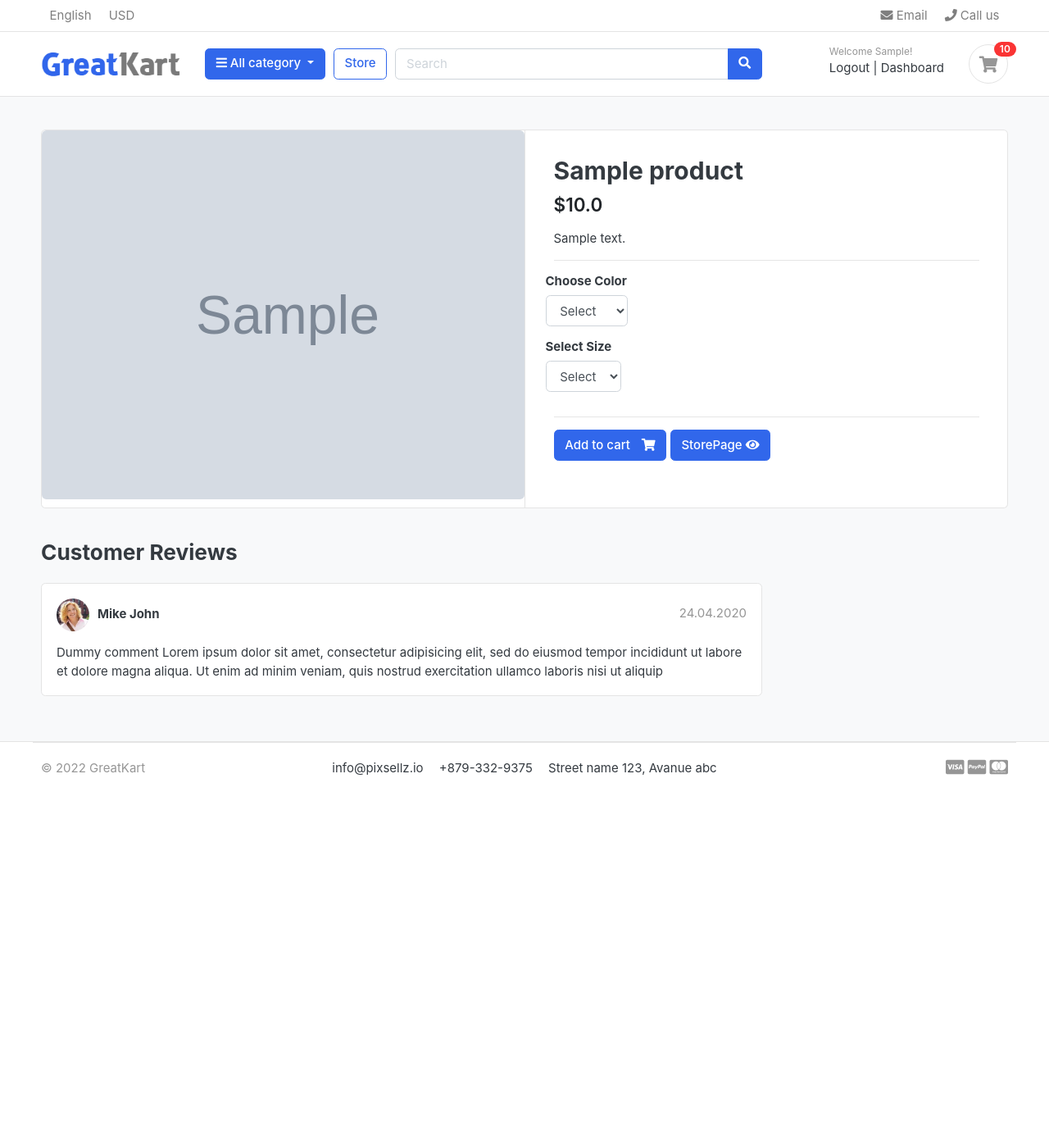
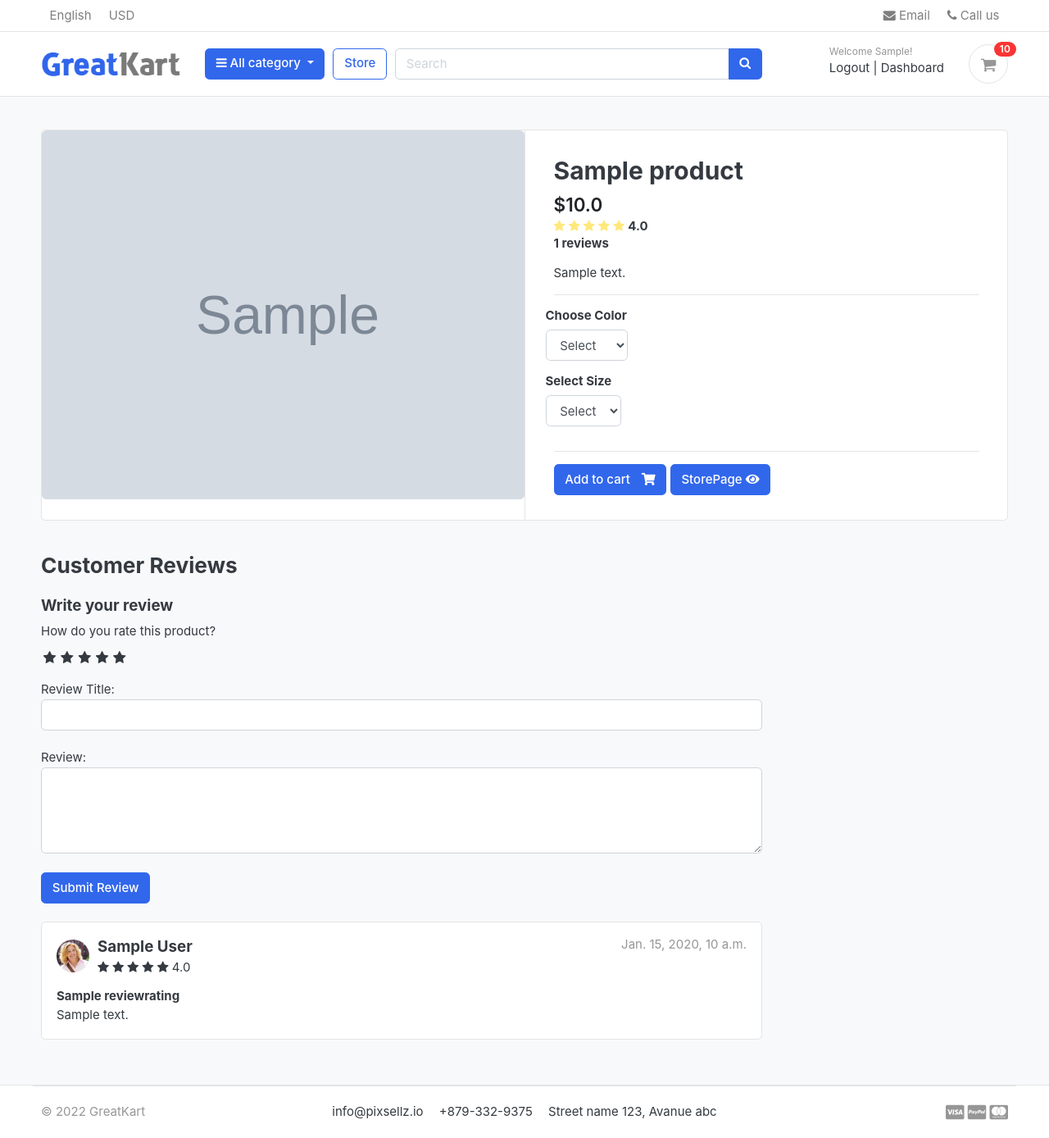
Before and after one commit to Yash-KK/E-Commerce, a Django app: a page that uses templates/base.html in a window 1280 px wide. Shown: the whole page at 82% size. Before the commit the page ends 945 px from the top, so only its background shows below. Run offline with Django 4.2, Linux system fonts and the light colour scheme; a user stored in the database is signed in; tables that the repository leaves empty hold one stand-in row (values such as "Sample post"); grey boxes marked "Sample" are stand-in pictures; some libraries are stand-ins or nearby versions; some web fonts are replaced.

Commit message:
Review and Rating functionality

```diff
--- a/Store/admin.py
+++ b/Store/admin.py
@@ -2,7 +2,9 @@ from django.contrib import admin
 
 from .models import (
     Product,
-    Variation
+    Variation,
+
+    ReviewRating
 )
 
 # Register your models here.
@@ -20,3 +22,4 @@ class VariationAdmin(admin.ModelAdmin):
 
 admin.site.register(Product, ProductAdmin)
 admin.site.register(Variation, VariationAdmin)
+admin.site.register(ReviewRating)
--- a/Store/urls.py
+++ b/Store/urls.py
@@ -5,7 +5,7 @@ from .import views
 urlpatterns = [
     path("", views.store_page, name='store-page'),
     path("search/", views.search_functionality, name='search'),
-
+    path("submit-review/<int:product_id>", views.submit_review, name='submit-review'),
     path("<slug:c_slug>/", views.store_page, name='product-by-category'),
     path("<slug:c_slug>/<slug:p_slug>/", views.product_detail, name='product-detail'),
 ]
--- a/Store/views.py
+++ b/Store/views.py
@@ -1,17 +1,29 @@
-from django.shortcuts import render
+#DJANGO
+from django.http import HttpResponse
+from django.shortcuts import redirect, render
 from django.db.models import Q
 from django.core.paginator import (
     Paginator,
     EmptyPage,
     PageNotAnInteger
 )
-# Models
+
+#MODELS
 from .models import (
-    Product
+    Product,
+    ReviewRating
 )
+from acc.models import Account
 from Category.models import (
     Category
 )
+from Orders.models import (
+    OrderProduct
+)
+
+#FORMS
+from .forms import RatingForm
+
 # Create your views here.
 
 def search_functionality(request):
@@ -67,10 +79,56 @@ def store_page(request, c_slug=None):
     return render(request, 'Store/store.html',context)
 
 def product_detail(request,c_slug=None, p_slug=None):
+
     if c_slug and p_slug:
         product_detail = Product.objects.get(category__category_slug = c_slug, product_slug=p_slug)
 
+    if request.user.is_authenticated:
+        order_product = OrderProduct.objects.filter(user=request.user, product=product_detail.id).exists()
+    else:
+        order_product = None
+
+    reviews = ReviewRating.objects.filter(product=product_detail.id)
     context = {
-        'pd':product_detail
+        'pd':product_detail,
+        'op': order_product,
+
+        'reviews':reviews
     }
     return render(request ,'Store/productDetail.html',context)
+
+
+def submit_review(request,product_id):
+    product = Product.objects.get(id=product_id)
+    current_user = request.user
+    ip = request.META.get("REMOTE_ADDR")
+    previous_url = request.META.get("HTTP_REFERER")
+    obj = ReviewRating()
+
+    try:
+        # update the review
+        if request.method == 'POST':
+            previous_rating = ReviewRating.objects.get(user=current_user, product=product)
+            form = RatingForm(request.POST,instance=previous_rating)
+            if form.is_valid():
+                form.save()
+                return redirect(previous_url)
+    except:
+        print("Except wala")
+        # create a review
+        if request.method == 'POST':
+           if request.method == 'POST':
+            form = RatingForm(request.POST)
+
+            if form.is_valid():
+                obj.rating = request.POST['rating']
+                obj.review = request.POST['review']
+                obj.subject = request.POST['subject']
+
+                obj.ip = ip
+                obj.user = current_user
+                obj.product = product
+                obj.save()
+                return redirect(previous_url)
+
+    return HttpResponse("Reviewed")
--- /dev/null
+++ b/static/css/custom.css
@@ -0,0 +1,61 @@
+/* Hide Radio button */
+.rate > input{
+    display: none;
+  }
+
+  .rate{
+    display: inline-block;;
+    border: 0;
+  }
+
+  .rate > label{
+    float: right;
+  }
+
+  /* Showing the stars */
+  .rate > label:before{
+    display: inline-block;
+    font-size: 1.1rem;
+    font-family: FontAwesome;
+    content: "\f005";
+    margin:0;
+    padding:0.3rem .2rem;
+    cursor: pointer;
+  }
+
+  /* Half star */
+  .rate .half:before{
+    content: "\f089";
+    position: absolute;
+    padding-right: 0;
+  }
+
+  /* Click and hover */
+  input:checked ~ label, label:hover ~ label{
+    color: #ffb503;
+  }
+
+  /* hover hightlight */
+  input:checked + label:hover, input:checked ~ label:hover,input:checked ~ label:hover ~ label,
+  label:hover ~ input:checked ~ label{
+    color: #cc9000;
+  }
+
+  .rating-star i{
+    color: #ffb503 !important;
+  }
+
+  ul.thumb{
+    margin:0 auto;
+    padding: 0;
+    float: left;
+  }
+  ul.thumb li{
+    list-style: none;
+    margin: 10px;
+  }
+  ul.thumb li img{
+    width: 80px;
+    height: 80px;
+    border: 1px solid grey;
+  }
--- a/templates/Store/productDetail.html
+++ b/templates/Store/productDetail.html
@@ -1,9 +1,19 @@
 {% extends 'base.html' %}
-
+{% load static %}
 
 {% block 'title' %}
     {{ pd.product_name }}
 {% endblock 'title' %}
+
+
+{% block 'style' %}
+    <style>
+        .intro {
+            color: #FFE87C;
+          }
+    </style>
+{% endblock 'style' %}
+
 
 
 {% block 'content' %}
@@ -32,6 +42,17 @@
 
                         <div class="mb-3">
                             <var class="price h4">${{ pd.product_price }}</var>
+                            <div>
+                                <span>
+                                    <i class="intro fa fa-star {% if r.rating == 0.5 %} -half-o {% elif r.rating < 1 %}-o {% endif %}" aria-hidden="true"></i>
+                                    <i class="intro fa fa-star {% if r.rating == 1.5 %} -half-o {% elif r.rating < 2 %}-o {% endif %}" aria-hidden="true"></i>
+                                    <i class="intro fa fa-star {% if r.rating == 2.5 %} -half-o {% elif r.rating < 3 %}-o {% endif %}" aria-hidden="true"></i>
+                                    <i class="intro fa fa-star {% if r.rating == 3.5 %} -half-o {% elif r.rating < 4 %}-o {% endif %}" aria-hidden="true"></i>
+                                    <i class="intro fa fa-star {% if r.rating == 4.5 %} -half-o {% elif r.rating < 5 %}-o {% endif %}" aria-hidden="true"></i>
+                                   <span> <strong>{{ pd.avg_review }}</strong>  </span> <br>
+                                   <h6>{{ pd.total_reviews }} reviews</h6>
+                                </span>
+                            </div>
                         </div>
 
                         <p>
@@ -121,26 +142,91 @@
             <h3>Customer Reviews </h3>
 
         </header>
+        <form action="{% url 'submit-review' pd.id %}" method="POST">
+            {% csrf_token %}
+            <h5>Write your review</h5>
+            <div>
+                <!-- Rating stars -->
+                <label>How do you rate this product?</label>
+                <br>
+                <div class="rate">
+                    <input type="radio" name="rating" id="rating10" value="5" required /><label for="rating10" title="5"></label>
+                    <input type="radio" name="rating" id="rating9" value="4.5" required /><label for="rating9" title="4.5" class="half"></label>
+                    <input type="radio" name="rating" id="rating8" value="4" required /><label for="rating8" title="4"></label>
+                    <input type="radio" name="rating" id="rating7" value="3.5" required /><label for="rating7" title="3.5" class="half"></label>
+                    <input type="radio" name="rating" id="rating6" value="3" required /><label for="rating6" title="3"></label>
+                    <input type="radio" name="rating" id="rating5" value="2.5" required /><label for="rating5" title="2.5" class="half"></label>
+                    <input type="radio" name="rating" id="rating4" value="2" required /><label for="rating4" title="2"></label>
+                    <input type="radio" name="rating" id="rating3" value="1.5" required /><label for="rating3" title="1.5" class="half"></label>
+                    <input type="radio" name="rating" id="rating2" value="1" required /><label for="rating2" title="1"></label>
+                    <input type="radio" name="rating" id="rating1" value="0.5" required /><label for="rating1" title="0.5" class="half"></label>
+                </div>
+<br>
+                Review Title:
+                <input type="text" class="form-control" name="subject">
+                <br>
+                Review:
+                <textarea name="review" rows="4" class="form-control"></textarea>
+                <br>
+                <!-- {% if user.is_authenticated %}
+                    {% if orderproduct %}
+                        <input type="submit" value="Submit Review" class="btn btn-primary">
+                    {% else %}
+                        <p>You must purchase this product to post a review.</p>
+                    {% endif %}
+                {% else %}
+                <p>You must be logged in to post a review. <span><a href="{% url 'login-page' %}">Login now</a></span></p>
+                {% endif %} -->
+
+                {% if user.is_authenticated %}
+                    {% if op %}
+                        <input type="submit" value="Submit Review" class="btn btn-primary">
+                    {% else %}
+                    <p>You need to purchase the Product in order to post a review.</p>
+                    {% endif %}
+
+
+                {% else %}
+                <p>You must be logged in to post a review. <span><a href="{% url 'login-page' %}">Login now</a></span></p>
+                {% endif %}
+
+            </div>
+        </form>
+        <br>
+        {% for r in reviews %}
 
                 <article class="box mb-3">
+
                     <div class="icontext w-100">
-                <img src="./images/avatars/avatar1.jpg" class="img-xs icon rounded-circle">
+                        <img src="{% static './images/avatars/avatar1.jpg' %}" class="img-xs icon rounded-circle">
                         <div class="text">
-                    <span class="date text-muted float-md-right">24.04.2020 </span>
-                    <h6 class="mb-1">Mike John </h6>
+                            <span class="date text-muted float-md-right">{{ r.updated_at }} </span>
+                            <h5 class="mb-1">{{ r.user.first_name |capfirst }} {{ r.user.last_name |capfirst }} </h5>
+                            <div>
+
+                                <span>
+                                    <i class="fa fa-star {% if r.rating == 0.5 %} -half-o {% elif r.rating < 1 %}-o {% endif %}" aria-hidden="true"></i>
+                                    <i class="fa fa-star {% if r.rating == 1.5 %} -half-o {% elif r.rating < 2 %}-o {% endif %}" aria-hidden="true"></i>
+                                    <i class="fa fa-star {% if r.rating == 2.5 %} -half-o {% elif r.rating < 3 %}-o {% endif %}" aria-hidden="true"></i>
+                                    <i class="fa fa-star {% if r.rating == 3.5 %} -half-o {% elif r.rating < 4 %}-o {% endif %}" aria-hidden="true"></i>
+                                    <i class="fa fa-star {% if r.rating == 4.5 %} -half-o {% elif r.rating < 5 %}-o {% endif %}" aria-hidden="true"></i>
+                                    {{ r.rating }}
+                                </span>
 
                             </div>
+                        </div>
                     </div> <!-- icontext.// -->
+
                     <div class="mt-3">
+                        <b>{{ r.subject }}</b>
                         <p>
-                    Dummy comment Lorem ipsum dolor sit amet, consectetur adipisicing elit, sed do eiusmod
-                    tempor incididunt ut labore et dolore magna aliqua. Ut enim ad minim veniam,
-                    quis nostrud exercitation ullamco laboris nisi ut aliquip
+                            {{ r.review }}
                         </p>
                     </div>
+
                 </article>
 
-
+        {% endfor %}
 
         </div> <!-- col.// -->
     </div> <!-- row.// -->
--- a/templates/base.html
+++ b/templates/base.html
@@ -31,7 +31,17 @@
 <link href="{% static 'css/ui.css' %}" rel="stylesheet" type="text/css"/>
 <link href="{% static 'css/responsive.css' %}" rel="stylesheet" media="only screen and (max-width: 1200px)" />
 
+
+<link href="{% static 'css/custom.css' %}" rel="stylesheet" type="text/css"/>
+<link rel="stylesheet" href="https://cdnjs.cloudflare.com/ajax/libs/font-awesome/4.7.0/css/font-awesome.min.css">
+
 <!-- custom javascript -->
+
+
+{% block 'style' %}
+
+{% endblock 'style' %}
+
 <script src="{% static 'js/script.js' %}" type="text/javascript"></script>
 
 <script type="{% static 'text/javascript' %}">
```
Also changed, not shown: Store/forms.py (added, +10 -0 lines), Store/models.py (+43 -0 lines), Store/migrations/0004_reviewrating.py (added). Lines whose indentation alone changed are shown as unchanged.
